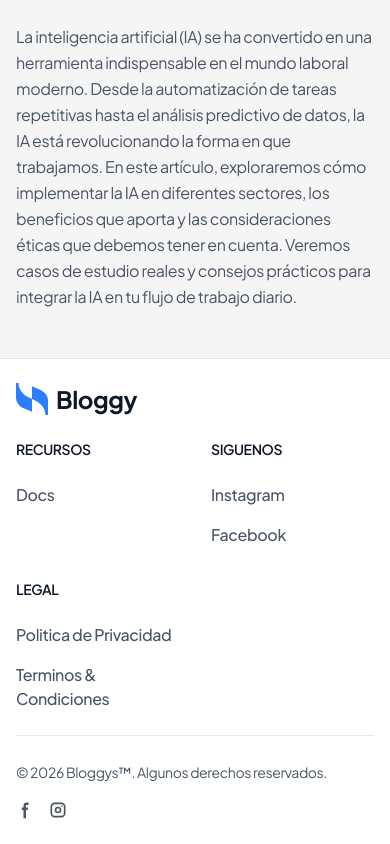
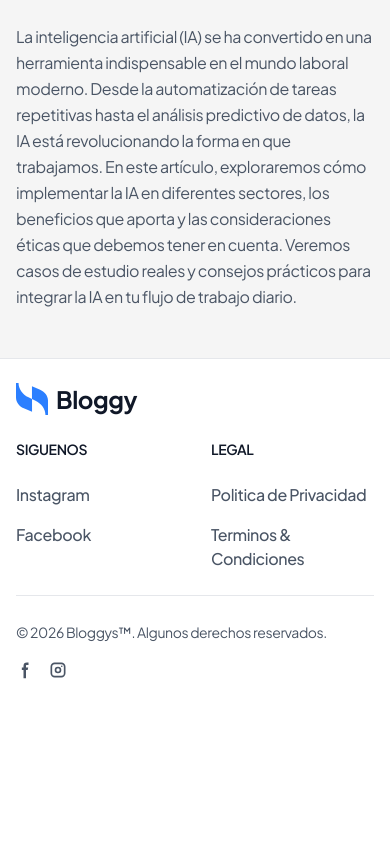
Before and after one commit to DevPyGabriel/bloggys-web, a React (Vite) app: page /blog/0 in a window 390 px wide. Shown: the part 561-1405 px from the top of the page. After the commit the page ends 1265 px from the top, so only its background shows below. Built offline with nearby package versions, Linux system fonts and the light colour scheme.

Commit message:
Fix: Footer responsive

```diff
--- a/src/components/layout/Footer.tsx
+++ b/src/components/layout/Footer.tsx
@@ -6,26 +6,14 @@ export const Footer = () => {
       <div className="mx-auto w-full max-w-7xl p-4 py-6 lg:py-8">
         <div className="md:flex md:justify-between">
           <div className="mb-6 md:mb-0">
-            <a href="https://flowbite.com/" className="flex items-center text-blue-500">
+            <a href="#" className="flex items-center text-blue-500">
               <Icons.Logo size={32} />
               <span className="text-heading self-center text-2xl font-bold whitespace-nowrap ms-2">
                 Bloggy
               </span>
             </a>
           </div>
-          <div className="grid grid-cols-2 gap-8 sm:gap-6 sm:grid-cols-3">
-            <div>
-              <h2 className="mb-6 text-sm font-semibold text-heading uppercase">
-                Recursos
-              </h2>
-              <ul className="text-body font-medium">
-                <li className="mb-4">
-                  <a href="https://flowbite.com/" className="hover:underline">
-                    Docs
-                  </a>
-                </li>
-              </ul>
-            </div>
+          <div className="grid grid-cols-2 gap-8 sm:gap-6 sm:grid-cols-2">
             <div>
               <h2 className="mb-6 text-sm font-semibold text-heading uppercase">
                 Siguenos
@@ -33,7 +21,7 @@ export const Footer = () => {
               <ul className="text-body font-medium">
                 <li className="mb-4">
                   <a
-                    href="https://github.com/themesberg/flowbite"
+                    href="/"
                     className="hover:underline "
                   >
                     Instagram
@@ -41,7 +29,7 @@ export const Footer = () => {
                 </li>
                 <li>
                   <a
-                    href="https://discord.gg/4eeurUVvTy"
+                    href="/"
                     className="hover:underline"
                   >
                     Facebook
@@ -72,7 +60,7 @@ export const Footer = () => {
         <div className="sm:flex sm:items-center sm:justify-between">
           <span className="text-sm text-body sm:text-center">
             © 2026{" "}
-            <a href="https://flowbite.com/" className="hover:underline">
+            <a href="/" className="hover:underline">
               Bloggys™
             </a>
             . Algunos derechos reservados.
```
